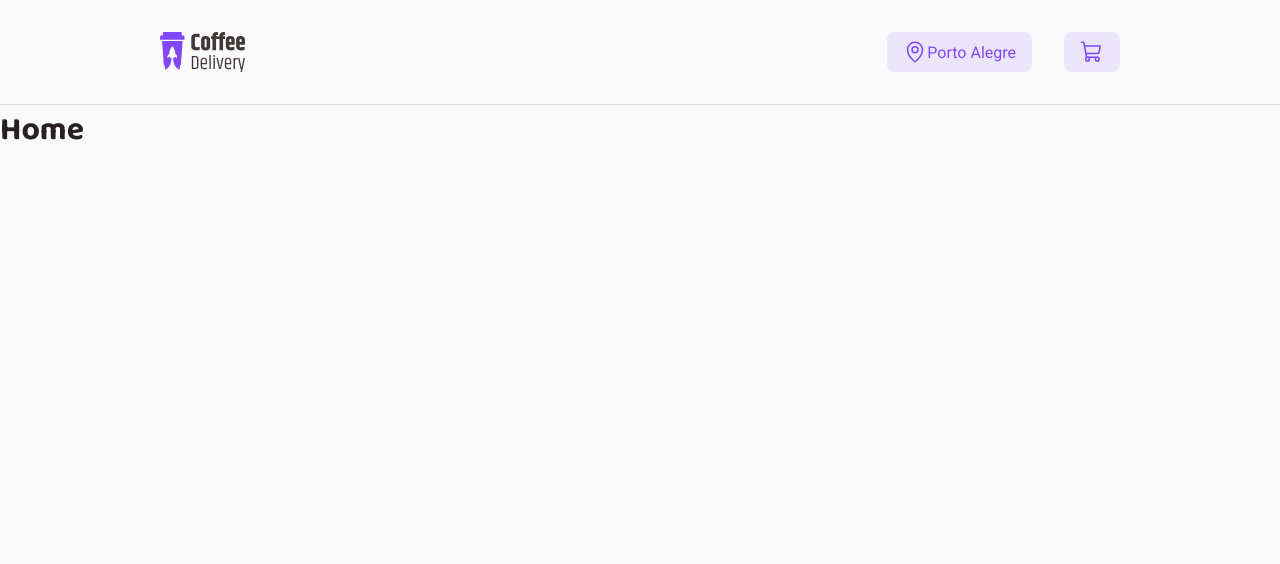
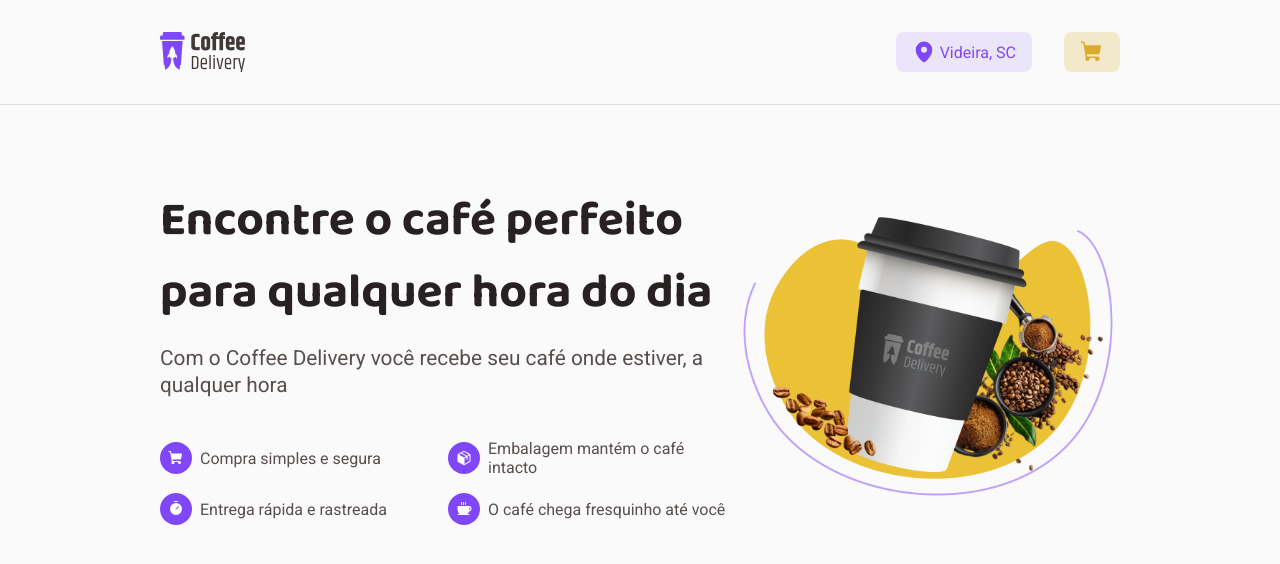
Before and after one commit to m-piovesan/coffeeDelivery, a React (Vite) app: page / in a window 1280 px wide. Shown: the top 564 px of the page. Built offline with nearby package versions, Linux system fonts and the light colour scheme.

Commit message:
intro done

```diff
--- a/src/components/header/index.tsx
+++ b/src/components/header/index.tsx
@@ -8,8 +8,8 @@
         <Container>
             <img src={logo} />
             <nav>
-                <span> <MapPin size={24} /> Porto Alegre</span>
-                <span> <ShoppingCart size={24} /> </span>
+                <span> <MapPin size={24} weight="fill" /> Videira, SC</span>
+                <span> <ShoppingCart size={24} weight="fill" /> </span>
             </nav>
         </Container>
     )
--- a/src/components/header/styles.ts
+++ b/src/components/header/styles.ts
@@ -6,6 +6,7 @@
     align-items: center;
 
     padding: 2rem 10rem;
+    margin-bottom: 5rem;
     border-bottom: 1px solid #ddd;
 
     nav {
@@ -16,6 +17,7 @@
         span {
             display: flex;
             align-items: center;
+            gap: 0.2rem;
 
             font-size: 1rem;
             font-weight: 200;
@@ -29,9 +31,19 @@
             transition: all 0.3s;
         }
 
+        span:last-child {
+            color: ${props => props.theme["yellow-300"]};
+            background-color: ${props => props.theme["yellow-100"]};
+        }
+
         span:hover {
             color: ${props => props.theme["purple-100"]};
             background-color: ${props => props.theme["purple-700"]};
         }
+
+        span:last-child:hover {
+            color: ${props => props.theme["yellow-100"]};
+            background-color: ${props => props.theme["yellow-700"]};
+        }
     }
 `;
--- a/src/pages/Home.tsx
+++ /dev/null
@@ -1,7 +0,0 @@
-export function Home() {
-    return (
-        <div>
-            <h1>Home</h1>
-        </div>
-    )
-}
--- /dev/null
+++ b/src/pages/Home/index.tsx
@@ -0,0 +1,36 @@
+import coffeeBanner from '../../assets/coffeeBanner.svg'
+import { ShoppingCart, Timer, Package, Coffee } from 'phosphor-react'
+
+import { Container, Banner, Content } from './styles'
+
+export function Home() {
+    return (
+        <Container>
+            <Content>
+                <h1>Encontre o café perfeito para qualquer hora do dia</h1>
+                <p className='subtitle'>Com o Coffee Delivery você recebe seu café onde estiver, a qualquer hora</p>
+                <ul>
+                    <li>
+                        <span> <ShoppingCart weight="fill" color='white' /> </span>
+                        <p>Compra simples e segura</p>
+                    </li>
+                    <li>
+                        <span> <Package weight="fill" color='white' /> </span>
+                        <p>Embalagem mantém o café intacto</p>
+                    </li>
+                    <li>
+                        <span> <Timer weight="fill" color='white' /> </span>
+                        <p>Entrega rápida e rastreada</p>
+                    </li>
+                    <li>
+                        <span> <Coffee weight="fill" color='white' /> </span>
+                        <p>O café chega fresquinho até você</p>
+                    </li>
+                </ul>
+            </Content>
+            <Banner>
+                <img src={coffeeBanner} alt="Café" />
+            </Banner>
+        </Container>
+    )
+}
--- /dev/null
+++ b/src/pages/Home/styles.ts
@@ -0,0 +1,62 @@
+import styled from "styled-components";
+
+export const Container = styled.main`
+    display: flex;
+    flex-direction: row;
+    align-items: center;
+    justify-content: space-between;
+
+    width: 100vw;
+    padding: 0 10rem;
+`;
+
+export const Content = styled.div`
+    width: 60%;
+
+    h1 {
+        font-size: 3rem;
+        font-weight: 700;
+        margin-bottom: 1rem;
+        line-height: 4.5rem;
+    }
+
+    p.subtitle {
+        font-size: 1.3rem;
+        font-weight: 400;
+        margin-bottom: 2rem;
+        line-height: 1.7rem;
+    }
+
+    ul {
+        list-style: none;
+        display: flex;
+
+        flex-wrap: wrap; /* Adicionado para permitir que os itens quebrem para a próxima linha */
+
+        li {
+            display: flex;
+            align-items: center;
+            gap: .5rem;
+
+            flex: 0 0 50%; /* Faz com que cada <li> ocupe 50% da largura */
+            margin: 0.5rem 0;
+
+            span {
+                display: flex;
+                align-items: center;
+
+                padding: 0.5rem;
+                border-radius: 50%;
+                background: ${props => props.theme["purple-300"]};
+            }
+        }
+    }
+`;
+
+export const Banner = styled.div`
+    width: 40%;
+
+    img {
+        width: 100%;
+    }
+`;
```
Also changed, not shown: src/assets/coffeeBanner.svg (added).
